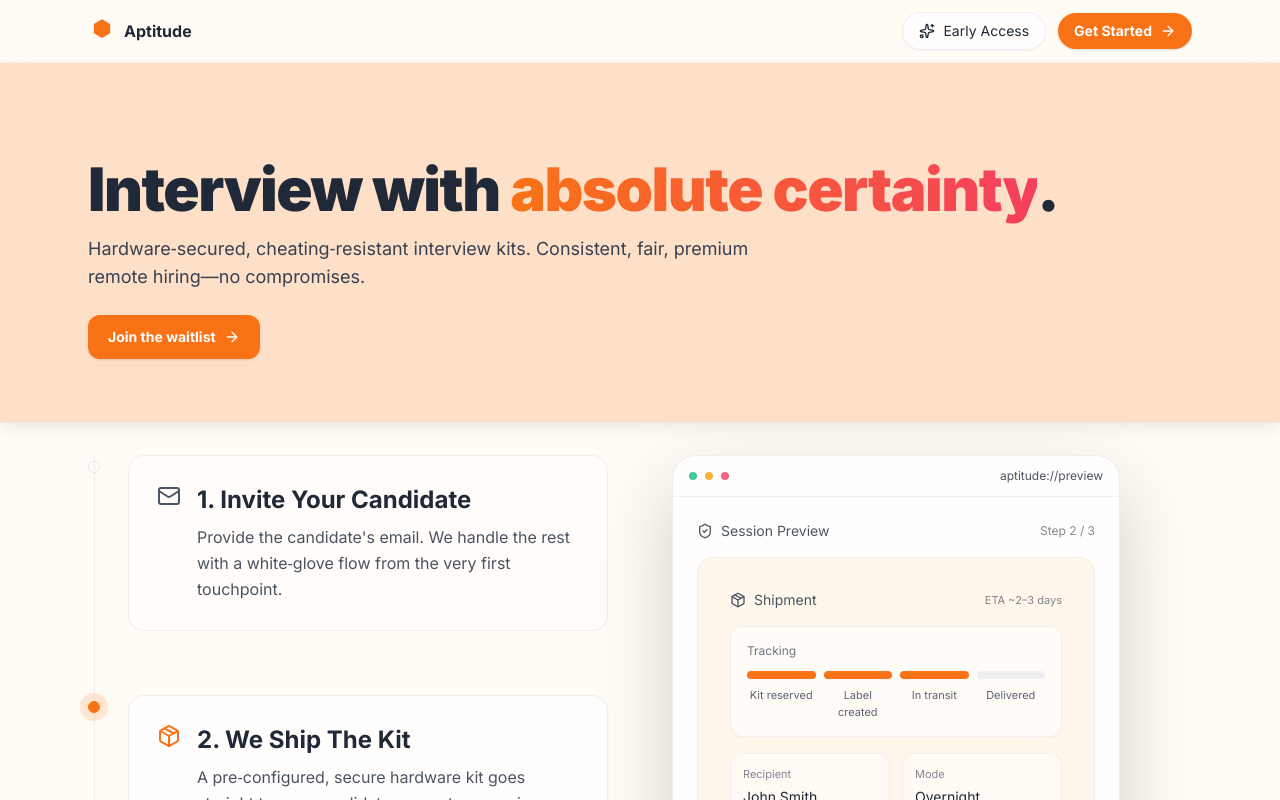
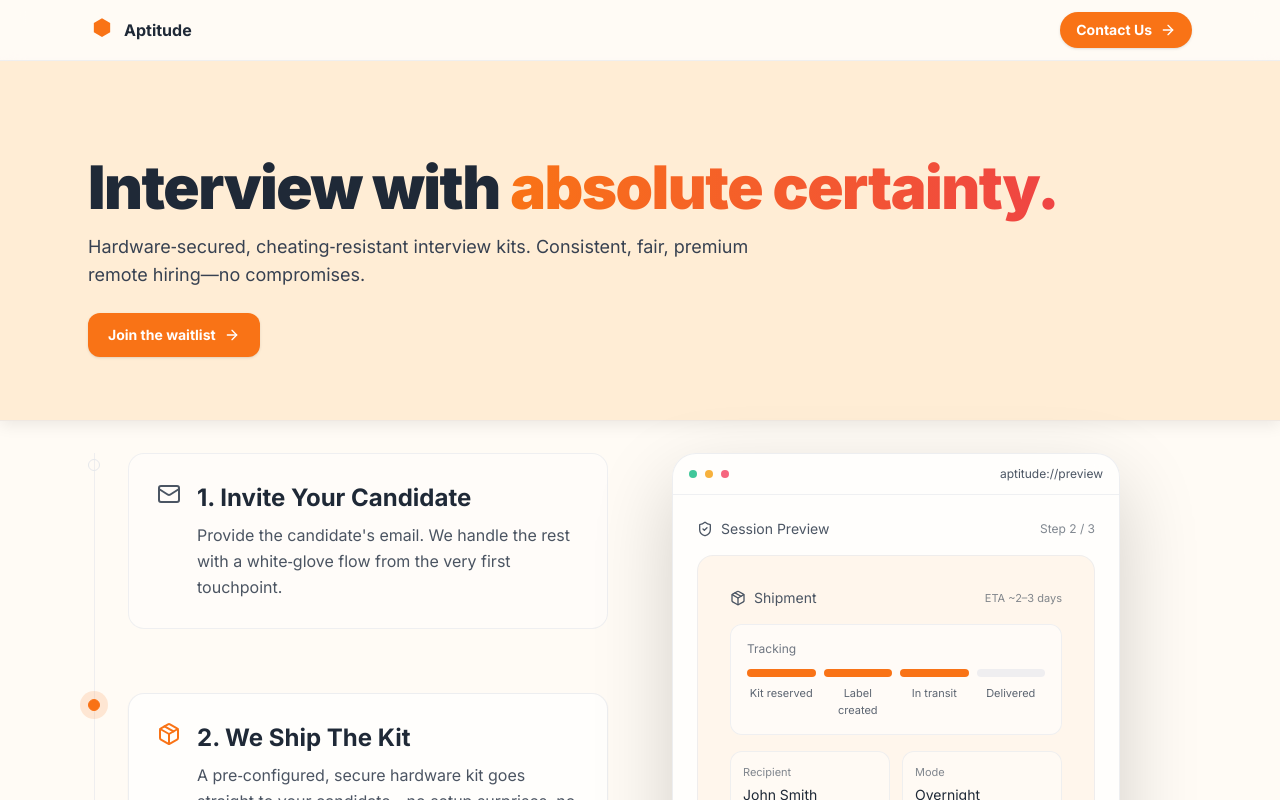
Before and after one commit to Aptitude-Interviews/aptitude-landing, a React (Vite) app: page / in a window 1280 px wide. Shown: the top 800 px of the page. Built offline with nearby package versions, Linux system fonts and the light colour scheme.

Commit message:
fix: background color again

```diff
--- a/src/App.jsx
+++ b/src/App.jsx
@@ -392,11 +392,11 @@ export default function AptitudeLanding() {
             <span className="text-base font-bold text-heading">Aptitude</span>
           </a>
           <div className="flex items-center gap-3">
-            <a href="#early-access" className="hidden md:inline-flex items-center gap-2 rounded-full border border-border/70 bg-card/70 px-4 py-2 text-sm font-medium text-heading shadow-sm hover:bg-card transition">
+            {/* <a href="#early-access" className="hidden md:inline-flex items-center gap-2 rounded-full border border-border/70 bg-card/70 px-4 py-2 text-sm font-medium text-heading shadow-sm hover:bg-card transition">
               <Sparkles className="h-4 w-4" /> Early Access
-            </a>
+            </a> */}
             <a href="#early-access" className="inline-flex items-center gap-2 rounded-full bg-primary px-4 py-2 text-sm font-semibold text-white shadow hover:opacity-95 transition">
-              Get Started <ArrowRight className="h-4 w-4" />
+              Contact Us <ArrowRight className="h-4 w-4" />
             </a>
           </div>
         </nav>
@@ -406,7 +406,7 @@ export default function AptitudeLanding() {
         {/* Hero */}
         <section className="relative">
           {/* Hero accent band for contrast/pop */}
-          <div aria-hidden className="pointer-events-none absolute inset-x-0 top-0 z-0 h-[280px] md:h-[360px] bg-orange-500/20 backdrop-blur-md border-b border-border/60 shadow-[0_4px_15px_rgba(0,0,0,0.08)]" />
+          <div aria-hidden className="pointer-events-none absolute inset-x-0 top-0 z-0 h-[280px] md:h-[360px] bg-orange-100 backdrop-blur-md border-b border-border/60 shadow-[0_4px_15px_rgba(0,0,0,0.08)]" />
           <div className="relative z-10 mx-auto max-w-6xl px-6 pt-16 md:pt-24 pb-12">
             <motion.h1
               initial={{ opacity: 0, y: 12 }}
@@ -414,7 +414,7 @@ export default function AptitudeLanding() {
               transition={{ duration: 0.6, ease: "easeOut" }}
               className="text-4xl md:text-6xl font-black tracking-tight text-heading"
             >
-              Interview with <span className="bg-gradient-to-r from-primary to-rose-500 bg-clip-text text-transparent">absolute certainty</span>.
+              Interview with <span className="bg-gradient-to-r from-primary to-red-500 bg-clip-text text-transparent">absolute certainty.</span>
             </motion.h1>
             <motion.p
               initial={{ opacity: 0, y: 12 }}
```
